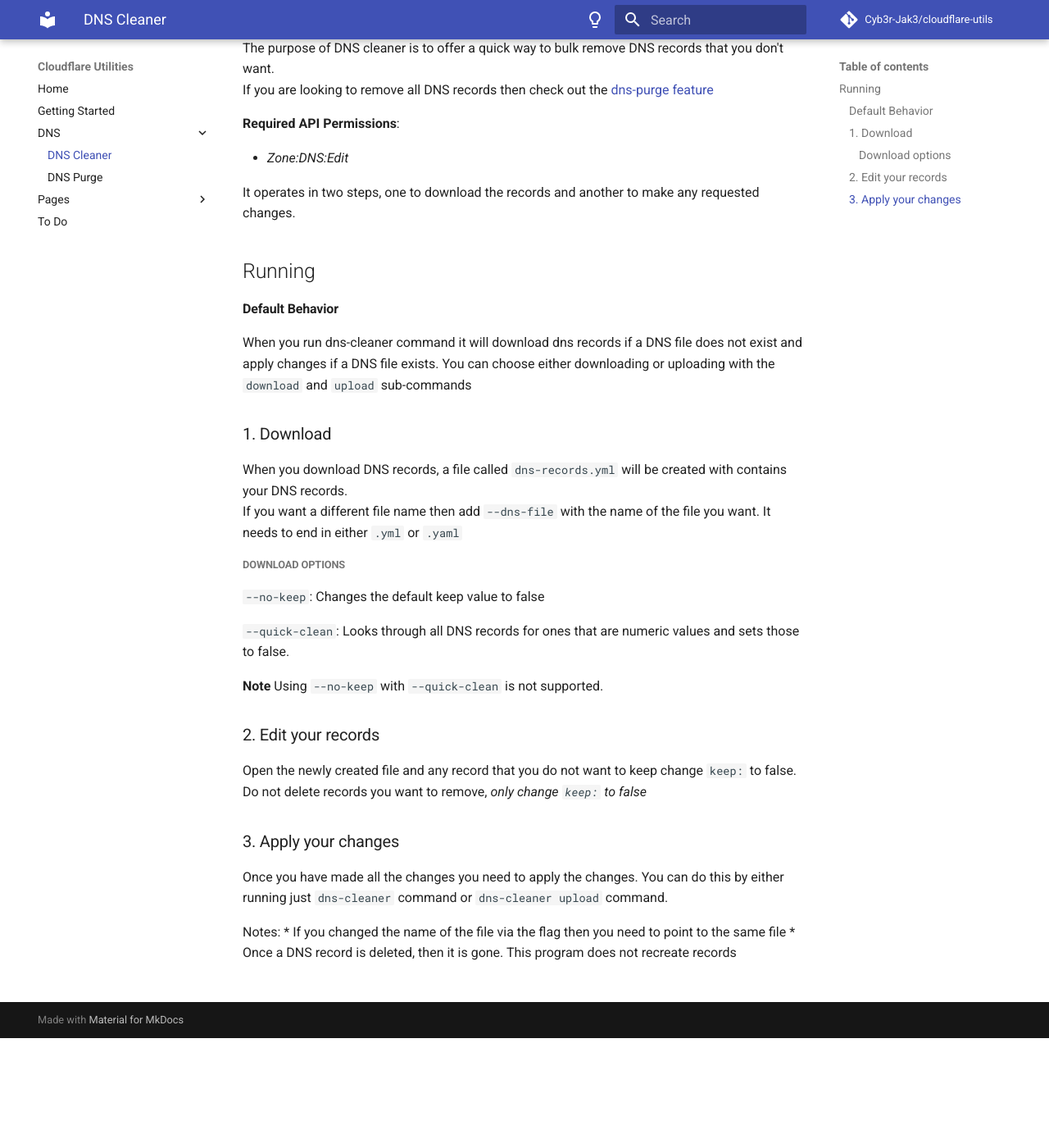
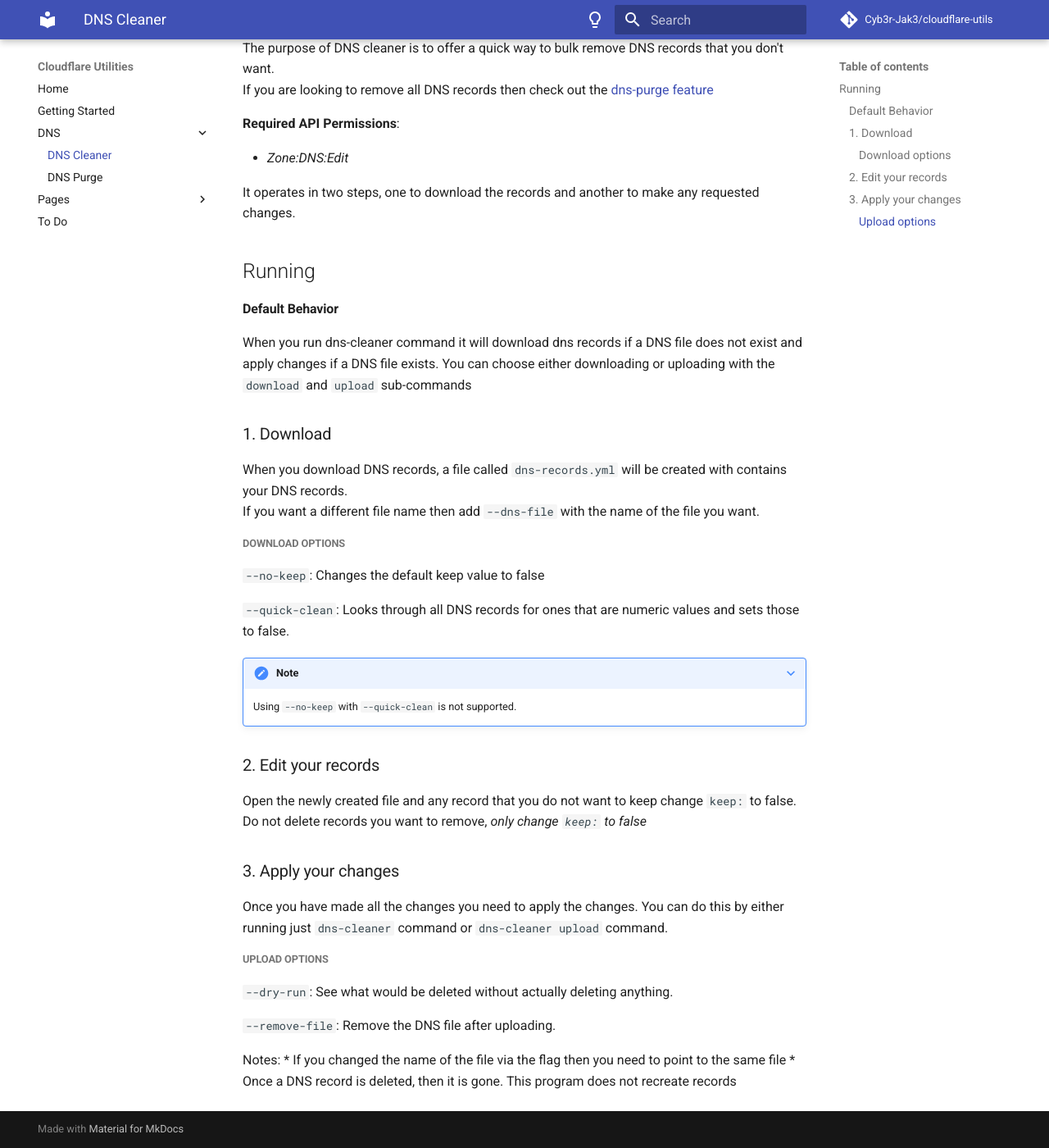
Before and after one commit to Cyb3r-Jak3/cloudflare-utils, an MkDocs documentation site: the page built from documentation/docs/dns/cleaner.md, in a window 1280 px wide and 1400 px high, scrolled down 134 px. Shown: the whole window at 82% size. Built offline with MkDocs 1.6.1 and Material for MkDocs 9.7.7, drawn with Linux system fonts in a browser that asks for light colours; comment, search, counter and statistics services are not loaded.

Commit message:
Use call outs

```diff
--- a/documentation/docs/dns/cleaner.md
+++ b/documentation/docs/dns/cleaner.md
@@ -19,7 +19,7 @@ You can choose either downloading or uploading with the `download` and `upload`
 ### 1. Download
 
 When you download DNS records, a file called `dns-records.yml` will be created with contains your DNS records.
-If you want a different file name then add `--dns-file` with the name of the file you want. It needs to end in either `.yml` or `.yaml`
+If you want a different file name then add `--dns-file` with the name of the file you want.
 
 ##### Download options
 
@@ -27,7 +27,8 @@ If you want a different file name then add `--dns-file` with the name of the fil
 
 `--quick-clean`: Looks through all DNS records for ones that are numeric values and sets those to false.
 
-**Note** Using `--no-keep` with `--quick-clean` is not supported.
+???+ note
+    Using `--no-keep` with `--quick-clean` is not supported.
 
 ### 2. Edit your records
 
@@ -37,6 +38,12 @@ Open the newly created file and any record that you do not want to keep change `
 
 Once you have made all the changes you need to apply the changes. You can do this by either running just `dns-cleaner` command or `dns-cleaner upload` command.
 
+##### Upload options
+
+`--dry-run`: See what would be deleted without actually deleting anything.
+
+`--remove-file`: Remove the DNS file after uploading.
+
 Notes:
   * If you changed the name of the file via the flag then you need to point to the same file
   * Once a DNS record is deleted, then it is gone. This program does not recreate records
--- a/documentation/mkdocs.yml
+++ b/documentation/mkdocs.yml
@@ -48,7 +48,9 @@ markdown_extensions:
   - meta
   - toc:
       permalink: true
+  - pymdownx.details
   - pymdownx.tabbed:
       alternate_style: true
   - pymdownx.tasklist:
       custom_checkbox: true
+  - pymdownx.superfences
```
Also changed, not shown: documentation/docs/dns/purge.md (+2 -2 lines), documentation/docs/pages/prune-deployments.md (+3 -3 lines), documentation/docs/pages/purge-deployments.md (+3 -3 lines).
